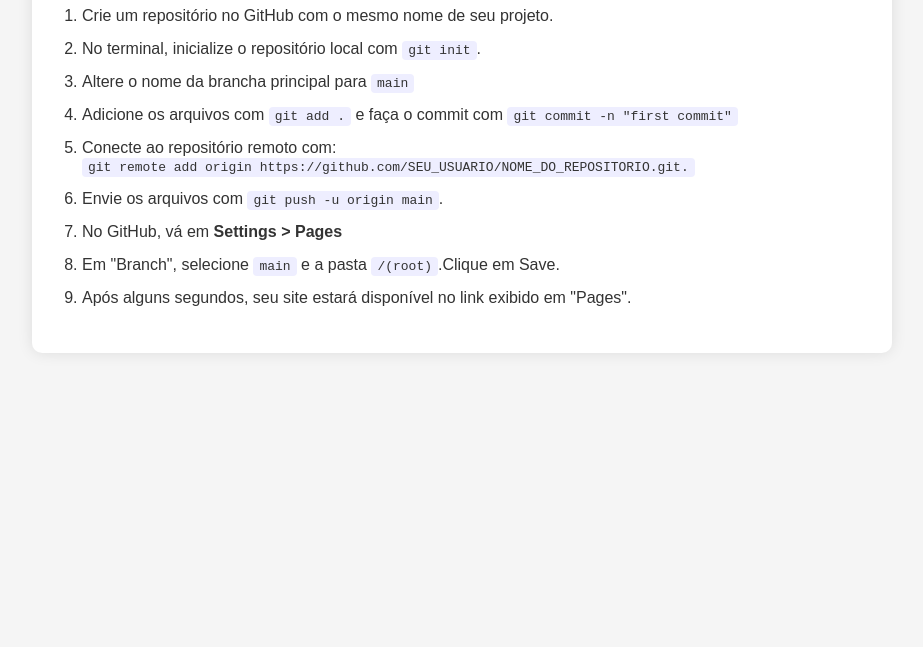
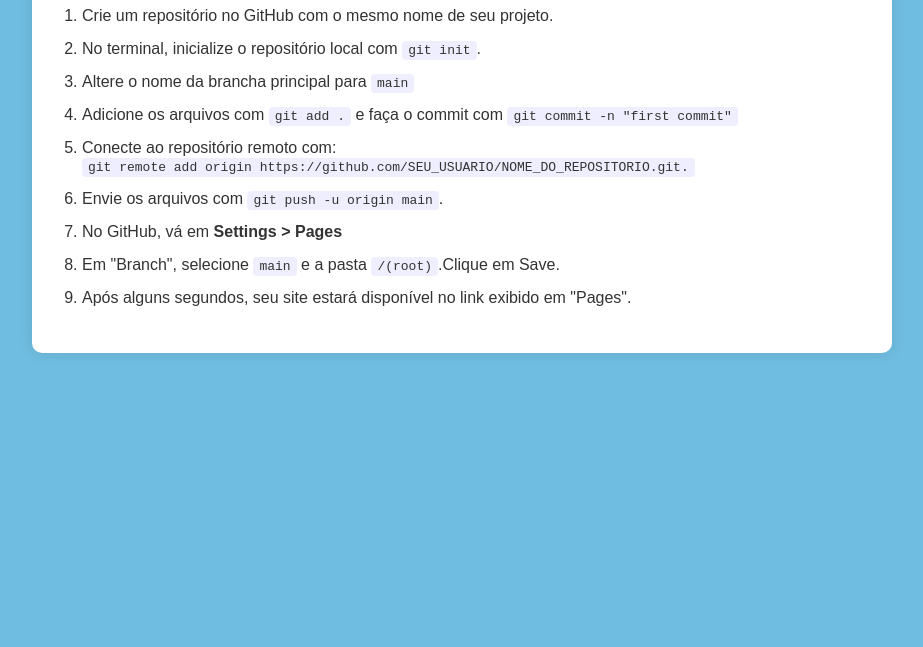
Before and after one commit to raphaxnz/Primeiro-Reposit-rio, a plain HTML site: page index.html in a window 1280 px wide. Shown: the part 153-800 px from the top of the page, without its empty margins (178-1101 px from the left). Drawn offline with Linux system fonts and the light colour scheme.

Commit message:
Segunda versão do primeiro repositório

```diff
--- a/style.css
+++ b/style.css
@@ -6,7 +6,7 @@ body{
 
 body {
     font-family: Arial, sans-serif;
-    background-color: #f5f5f5;
+    background-color: #6fbde1;
     color: #333;
     margin: 0;
     padding: 0;
```
